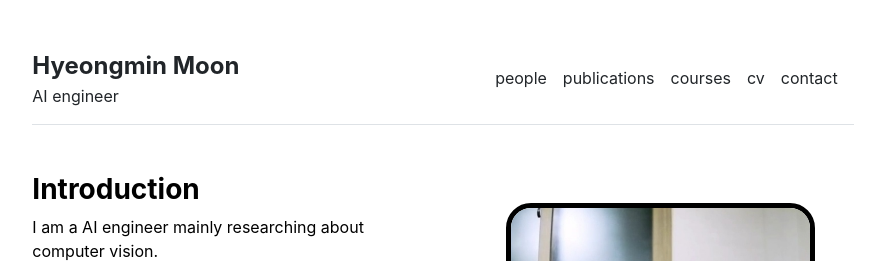
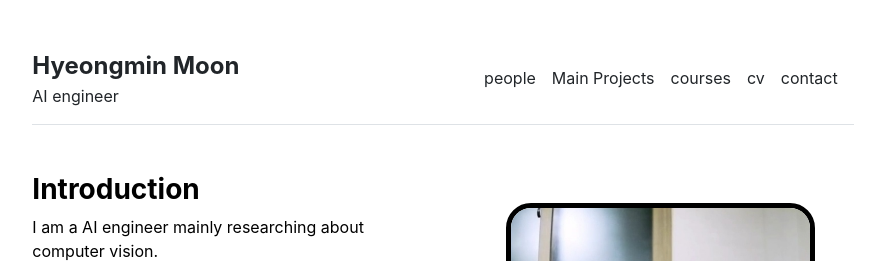
Before and after one commit to HyeongminMoon/HyeongminMoon.github.io, a Jekyll site: the page built from index.md, in a window 1280 px wide. Shown: the top 261 px of the page, without its empty margins (197-1082 px from the left). Built offline with Jekyll 4.4.1, drawn with Linux system fonts in a browser that asks for light colours.

Commit message:
Update settings.yml

```diff
--- a/_data/settings.yml
+++ b/_data/settings.yml
@@ -1,6 +1,6 @@
 menu:
 - {name: 'people', url: '/people'}
-- {name: 'publications', url: '/publications'}
+- {name: 'Main Projects', url: '/publications'}
 - {name: 'courses', url: '/courses'}
 - {name: 'cv', url: '/cv'}
 - {name: 'contact', url: '/contact'}
```
